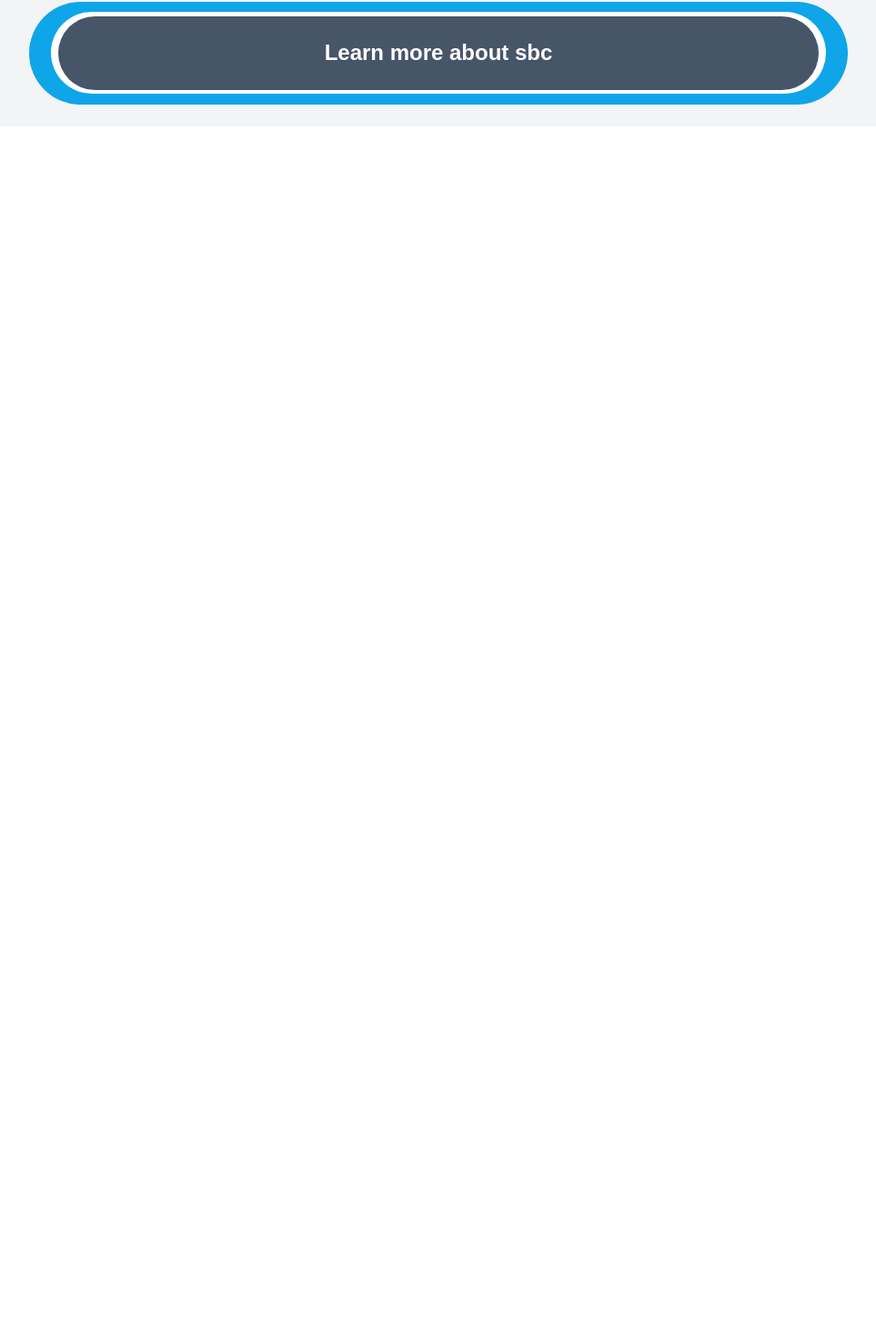
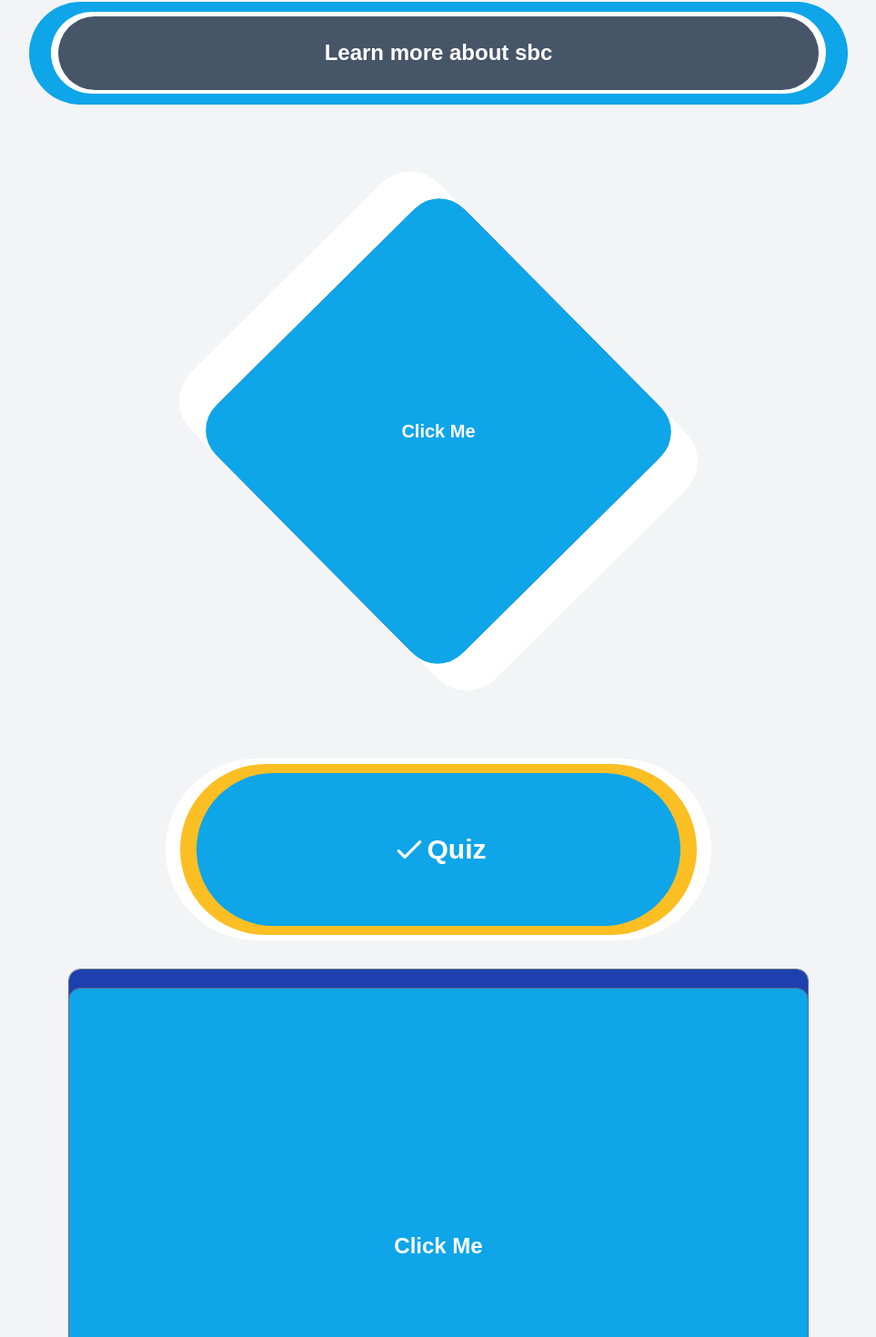
Before and after one commit to Ebtesham-21/sbc-revised, a Next.js app: page / in a window 1280 px wide. Shown: the part 2067-3537 px from the top of the page at 91% size, without its empty margins (170-1133 px from the left). Before the commit the page ends 2206 px from the top, so only its background shows below. Built offline with nearby package versions, Linux system fonts and the light colour scheme.

Commit message:
two buttons issue

```diff
--- a/src/app/page.tsx
+++ b/src/app/page.tsx
@@ -115,6 +115,65 @@ export default function Home() {
 </button>
 
 
+{/* pub button */}
+
+<button className="relative w-[90vw] max-w-[655px] aspect-square focus:outline-none active:scale-95 transition group">
+  {/* Bottom Layer */}
+  <div className="absolute top-1/2 left-1/2 w-96 h-[475px] -translate-x-1/2 -translate-y-1/2 origin-center rotate-[-44.75deg] bg-white rounded-[45px] group-hover:bg-gray-100"></div>
+
+  {/* Middle Layer */}
+  <div className="absolute top-1/2 left-1/2 w-96 h-96 -translate-x-1/2 -translate-y-1/2 origin-center rotate-[-44.75deg] bg-slate-600 rounded-[43px] group-hover:bg-slate-500"></div>
+
+  {/* Top Layer */}
+  <div className="absolute top-1/2 left-1/2 w-96 h-96 -translate-x-1/2 -translate-y-1/2 origin-center rotate-[-44.75deg] bg-sky-500 rounded-[38px] group-hover:bg-sky-600"></div>
+
+  {/* Optional Content */}
+  <div className="absolute inset-0 flex items-center justify-center text-white font-semibold text-sm sm:text-base md:text-xl text-center pointer-events-none">
+    Click Me
+  </div>
+</button>
+
+
+{/* quiz button */}
+
+<button className="relative w-[90vw] max-w-[600px] aspect-[3/1] rounded-[251.5px] focus:outline-none active:scale-95 transition group">
+  {/* Outer Layer */}
+  <div className="absolute inset-0 bg-white rounded-[251.5px] group-hover:bg-gray-100"></div>
+
+  {/* Middle Layer */}
+  <div className="absolute inset-x-[2.6%] inset-y-[3%] bg-amber-400 rounded-[251.5px] group-hover:bg-amber-300"></div>
+
+  {/* Inner Layer */}
+  <div className="absolute inset-x-[5.6%] inset-y-[8%] bg-sky-500 rounded-[251.5px] group-hover:bg-sky-600"></div>
+
+  {/* Text Content */}
+  <div className="absolute inset-0 flex items-center justify-center text-white font-semibold text-sm sm:text-lg md:text-2xl lg:text-3xl text-center px-4">
+  <svg xmlns="http://www.w3.org/2000/svg" className="h-10 w-10 md:h-35 md:w-35" fill="none" viewBox="0 0 24 24" stroke="currentColor">
+        <path strokeLinecap="round" strokeLinejoin="round" strokeWidth="2" d="M5 13l4 4L19 7" />
+      </svg>
+    <span>Quiz</span>
+
+  </div>
+</button>
+
+
+
+{/* folder button */}
+
+<button className="relative w-[90vw] max-w-[812px] aspect-[4/3] focus:outline-none active:scale-95 transition group">
+  {/* Back Layer */}
+  <div className="absolute inset-0 bg-blue-800 outline outline-1 outline-offset-[-0.5px] outline-slate-500 group-hover:bg-blue-900 rounded-xl"></div>
+
+  {/* Front Layer */}
+  <div className="absolute inset-y-[3.5%] inset-x-0 bg-sky-500 outline outline-1 outline-offset-[-0.5px] outline-slate-500 group-hover:bg-sky-600 rounded-xl"></div>
+
+  {/* Optional Content */}
+  <div className="absolute inset-0 flex items-center justify-center text-white font-semibold text-sm sm:text-lg md:text-xl lg:text-2xl text-center px-4">
+    <span>Click Me</span>
+  </div>
+</button>
+
+
 
 
 
```
